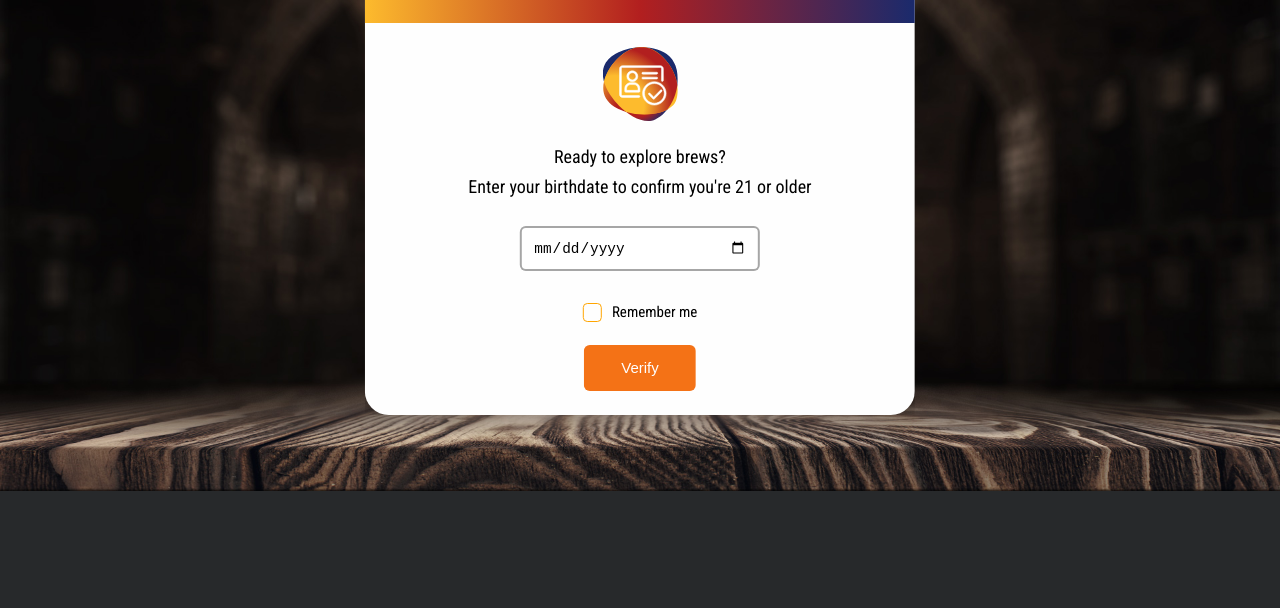
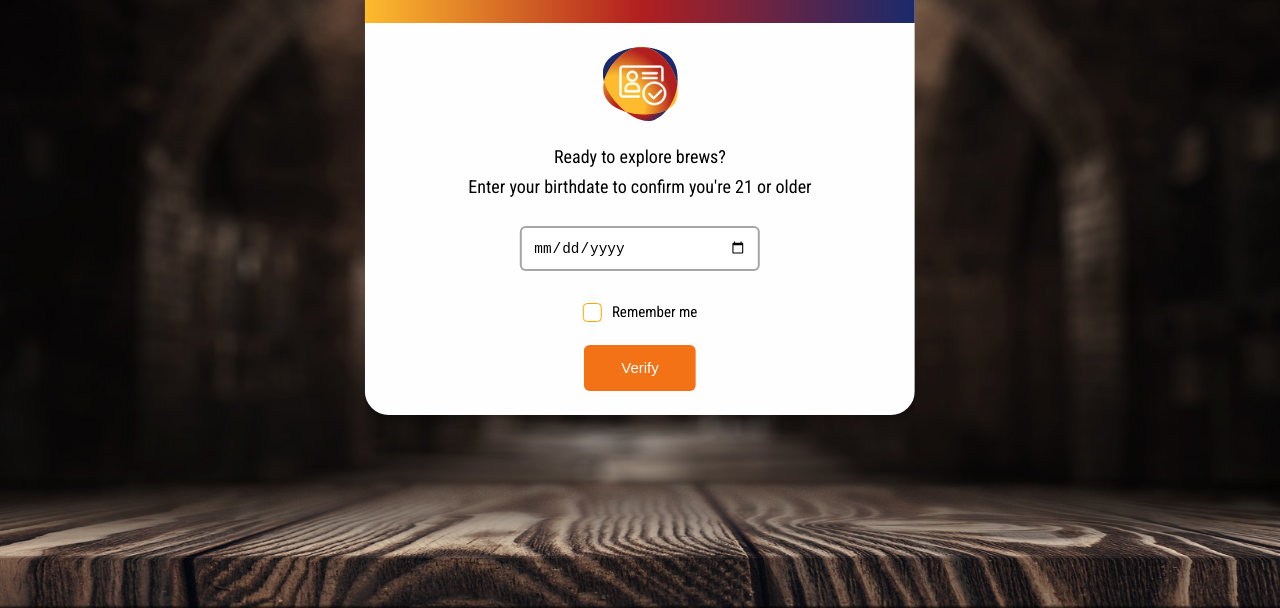
Before and after one commit to happypatel20/age-gate, a plain HTML site: page index.html in a window 1280 px wide. Shown: the part 192-800 px from the top of the page. Drawn offline with nearby package versions, Linux system fonts and the light colour scheme.

Commit message:
bg fixes

```diff
--- a/style.css
+++ b/style.css
@@ -221,7 +221,7 @@ h2 {
 }
 .hidden:after {
   content: "";
-  background: url("images/home-bg.jpg") no-repeat 0 0 / 100%;
+  background: url("images/home-bg.jpg") no-repeat top center / cover;
   position: absolute;
   inset: 0;
   z-index: 2;
@@ -230,7 +230,7 @@ h2 {
   display: none;
   position: fixed;
   z-index: 1;
-  padding-top: 6.25rem;
+  padding: 6.25rem 0;
   left: 50%;
   transform: translateX(-50%);
   top: 0;
@@ -239,6 +239,8 @@ h2 {
   z-index: 3;
   -webkit-animation: animatetop 0.4s;
   animation: animatetop 0.4s;
+  height: 100%;
+  overflow: auto;
 }
 .modal-content {
   position: relative;
```
